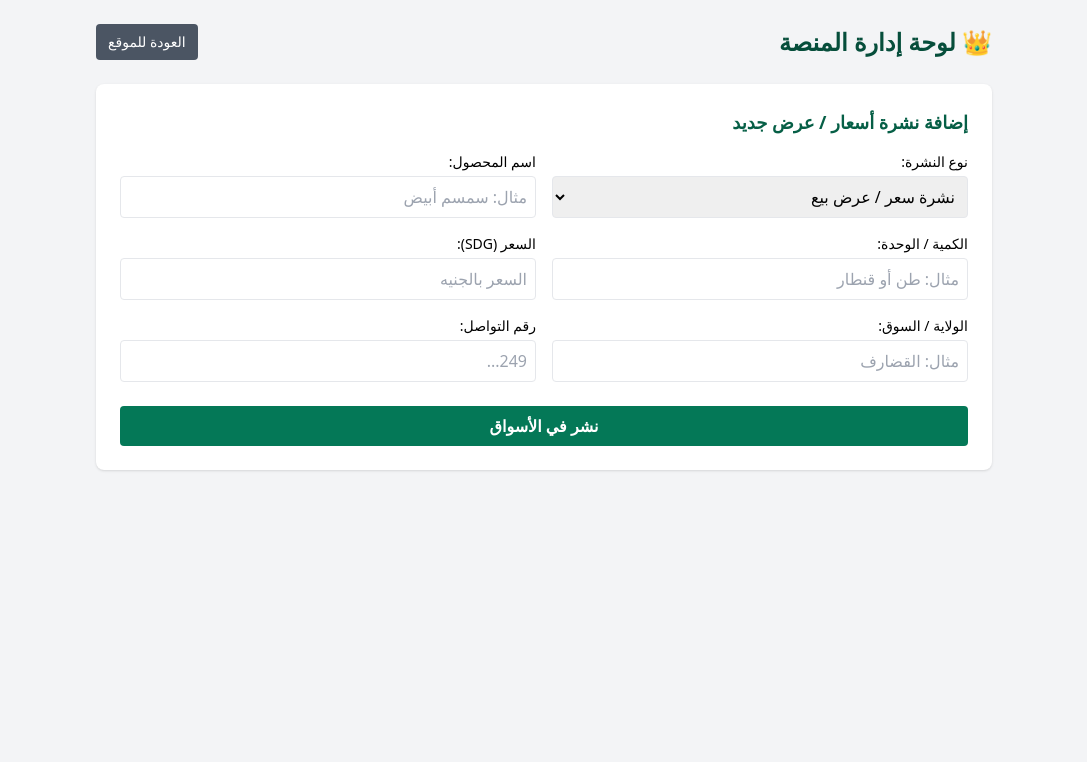
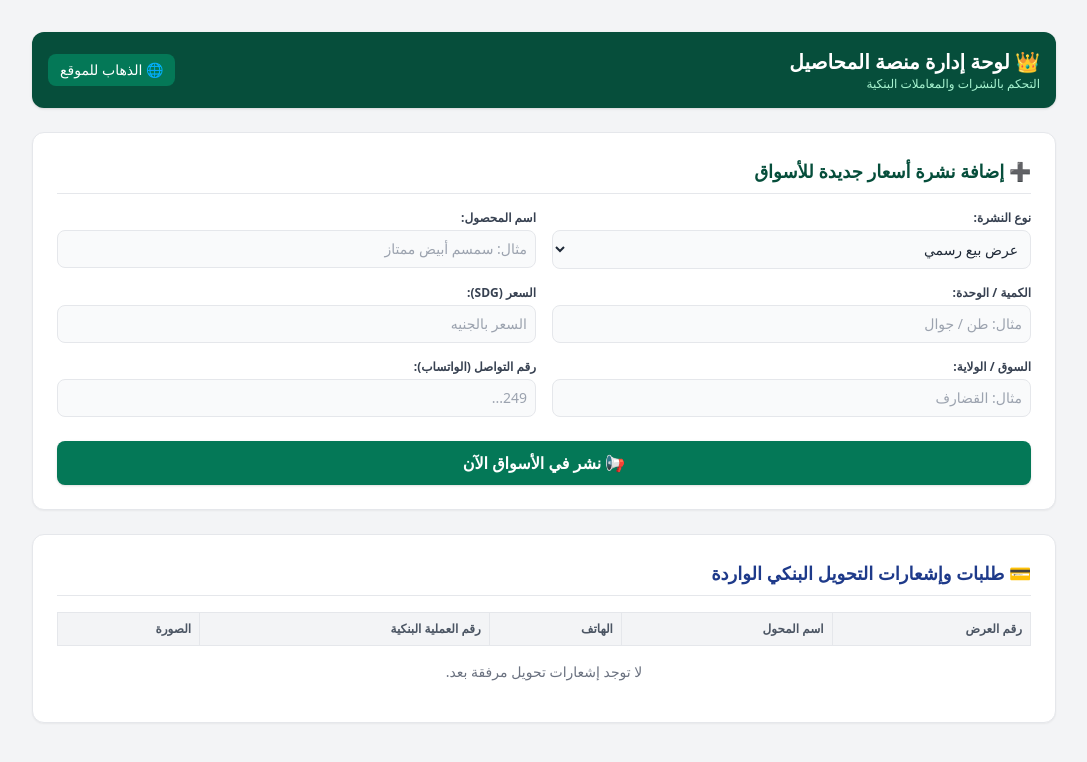
Before and after one commit to m95ALMAHI/mhassel, a FastAPI app: template templates/admin.html in a window 1280 px wide. Shown: the top 762 px of the page, without its empty margins (96-1183 px from the left). Run offline with FastAPI, Linux system fonts and the light colour scheme; the template is opened without the code that fills it, so the values that code supplies are empty; some libraries are stand-ins or nearby versions.

Commit message:
Add independent admin template and fix add-order redirects

```diff
--- a/main.py
+++ b/main.py
@@ -9,10 +9,8 @@ from fastapi.templating import Jinja2Templates
 from fastapi.security import HTTPBasic, HTTPBasicCredentials
 from sqlalchemy import create_engine, text
 
-# تحميل متغيرات البيئة (.env)
 load_dotenv()
 
-# إعداد اتصال قاعدة البيانات Supabase / PostgreSQL
 DATABASE_URL = os.getenv("DATABASE_URL", "").strip()
 if DATABASE_URL.startswith("postgres://"):
     DATABASE_URL = DATABASE_URL.replace("postgres://", "postgresql://", 1)
@@ -21,14 +19,13 @@ engine = create_engine(DATABASE_URL, pool_pre_ping=True) if DATABASE_URL else No
 
 app = FastAPI(title="بورصة محاصيل السودان")
 
-# مجلد المرفقات لحفظ صور إشعارات بنكك / التحويلات
 UPLOAD_DIR = "static/uploads"
 os.makedirs(UPLOAD_DIR, exist_ok=True)
 
 app.mount("/static", StaticFiles(directory="static"), name="static")
 templates = Jinja2Templates(directory="templates")
 
-# نظام حماية لوحة المدير (Basic Auth)
+# بيانات دخول لوحة التحكم
 security = HTTPBasic()
 ADMIN_USERNAME = os.getenv("ADMIN_USER", "admin")
 ADMIN_PASSWORD = os.getenv("ADMIN_PASS", "sd_crops_2026")
@@ -44,46 +41,65 @@ def authenticate_admin(credentials: HTTPBasicCredentials = Depends(security)):
         )
     return credentials.username
 
-# ---------------------------------------------------------
-# 1️⃣ الصفحة الرئيسية (عرض بورصة الأسعار والتداولات)
-# ---------------------------------------------------------
+# --- 1. الرئيسية ---
 @app.get("/", response_class=HTMLResponse)
 async def home(request: Request):
     orders = []
     if engine:
         try:
             with engine.connect() as conn:
-                result = conn.execute(text("SELECT * FROM market_orders ORDER BY created_at DESC"))
+                result = conn.execute(text("SELECT * FROM market_orders ORDER BY id DESC"))
                 raw_orders = [dict(row._mapping) for row in result]
-
-                # إنشاء رابط الواتساب المباشر لكل عرض
                 for order in raw_orders:
-                    msg = f"السلام عليكم، أرغب في الاستفسار/طلب محصول: {order['crop_name']}\nالكمية: {order['quantity']}\nالسعر: {order['price_per_unit']} SDG\nالمنطقة: {order['state']}"
+                    msg = f"السلام عليكم، أود الاستفسار عن عرض المحصول: {order['crop_name']}\nالكمية: {order['quantity']}\nالسعر: {order['price_per_unit']} SDG"
                     order['wa_link'] = f"https://wa.me/{order['phone']}?text={urllib.parse.quote(msg)}"
                     orders.append(order)
         except Exception as e:
-            print(f"Error fetching market orders: {e}")
+            print(f"Error fetching orders: {e}")
 
     return templates.TemplateResponse("index.html", {"request": request, "orders": orders})
 
-# ---------------------------------------------------------
-# 2️⃣ لوحة تحكم المدير (إضافة نشرة أسعار جديدة)
-# ---------------------------------------------------------
+# --- 2. صفحة الإدارة المستقلة ---
 @app.get("/admin", response_class=HTMLResponse)
-@app.get("/add-price", response_class=HTMLResponse)
 async def admin_dashboard(request: Request, username: str = Depends(authenticate_admin)):
     transactions = []
     if engine:
         try:
             with engine.connect() as conn:
-                res = conn.execute(text("SELECT * FROM transactions ORDER BY created_at DESC"))
+                res = conn.execute(text("SELECT * FROM transactions ORDER BY id DESC"))
                 transactions = [dict(row._mapping) for row in res]
         except Exception as e:
             print(f"Admin fetch error: {e}")
 
     return templates.TemplateResponse("admin.html", {"request": request, "transactions": transactions})
 
-# مسار معالجة إضافة النشرة من قبل المدير
+# --- 3. مسار إضافة عرض/طلب مباشر من الصفحة الرئيسية ---
+@app.post("/add-order")
+async def add_order(
+    crop_name: str = Form(...),
+    order_type: str = Form(...),
+    quantity: str = Form(...),
+    price_per_unit: float = Form(...),
+    state: str = Form(...),
+    phone: str = Form(...)
+):
+    if engine:
+        try:
+            with engine.connect() as conn:
+                conn.execute(text("""
+                    INSERT INTO market_orders (crop_name, order_type, quantity, price_per_unit, state, phone)
+                    VALUES (:crop, :type, :qty, :price, :state, :phone)
+                """), {
+                    "crop": crop_name, "type": order_type, "qty": quantity,
+                    "price": price_per_unit, "state": state, "phone": phone
+                })
+                conn.commit()
+        except Exception as e:
+            print(f"Error adding order: {e}")
+
+    return RedirectResponse(url="/", status_code=303)
+
+# --- 4. مسار إضافة نشرة من الأدمن ---
 @app.post("/add-price")
 async def process_add_price(
     crop_name: str = Form(...),
@@ -106,67 +122,6 @@ async def process_add_price(
                 })
                 conn.commit()
         except Exception as e:
-            print(f"Error adding price: {e}")
+            print(f"Error adding price from admin: {e}")
 
-    return RedirectResponse(url="/", status_code=303)
-
-# ---------------------------------------------------------
-# 3️⃣ إضافة عرض أو طلب جديد من المستخدمين
-# ---------------------------------------------------------
-@app.post("/add-order")
-async def add_order(
-    crop_name: str = Form(...),
-    order_type: str = Form(...),
-    quantity: str = Form(...),
-    price_per_unit: float = Form(...),
-    state: str = Form(...),
-    phone: str = Form(...)
-):
-    if engine:
-        try:
-            with engine.connect() as conn:
-                conn.execute(text("""
-                    INSERT INTO market_orders (crop_name, order_type, quantity, price_per_unit, state, phone)
-                    VALUES (:crop, :type, :qty, :price, :state, :phone)
-                """), {
-                    "crop": crop_name, "type": order_type, "qty": quantity,
-                    "price": price_per_unit, "state": state, "phone": phone
-                })
-                conn.commit()
-        except Exception as e:
-            print(f"Error inserting order: {e}")
-
-    return RedirectResponse(url="/", status_code=303)
-
-# ---------------------------------------------------------
-# 4️⃣ تسجيل وتأكيد إشعار الدفع البنكي
-# ---------------------------------------------------------
-@app.post("/submit-payment")
-async def submit_payment(
-    order_id: int = Form(...),
-    buyer_name: str = Form(...),
-    buyer_phone: str = Form(...),
-    bank_tx_id: str = Form(...),
-    receipt: UploadFile = File(...)
-):
-    receipt_filename = f"{bank_tx_id}_{receipt.filename}"
-    file_path = os.path.join(UPLOAD_DIR, receipt_filename)
-
-    with open(file_path, "wb") as f:
-        f.write(await receipt.read())
-
-    if engine:
-        try:
-            with engine.connect() as conn:
-                conn.execute(text("""
-                    INSERT INTO transactions (order_id, buyer_name, buyer_phone, bank_tx_id, receipt_image)
-                    VALUES (:order_id, :name, :phone, :tx_id, :img)
-                """), {
-                    "order_id": order_id, "name": buyer_name, "phone": buyer_phone,
-                    "tx_id": bank_tx_id, "img": f"/static/uploads/{receipt_filename}"
-                })
-                conn.commit()
-        except Exception as e:
-            print(f"Payment submission error: {e}")
-
-    return RedirectResponse(url="/?payment=success", status_code=303)
+    return RedirectResponse(url="/admin", status_code=303)
--- a/templates/admin.html
+++ b/templates/admin.html
@@ -6,51 +6,96 @@
     <title>لوحة التحكم | محاصيل السودان</title>
     <script src="https://cdn.tailwindcss.com"></script>
 </head>
-<body class="bg-gray-100 p-6">
-    <div class="max-w-4xl mx-auto">
-        <div class="flex justify-between items-center mb-6">
-            <h1 class="text-2xl font-bold text-emerald-900">👑 لوحة إدارة المنصة</h1>
-            <a href="/" class="text-sm bg-gray-600 text-white px-3 py-2 rounded">العودة للموقع</a>
+<body class="bg-gray-100 text-gray-800 p-4 md:p-8">
+
+    <div class="max-w-5xl mx-auto space-y-6">
+
+        <!-- Header -->
+        <div class="flex justify-between items-center bg-emerald-900 text-white p-4 rounded-xl shadow">
+            <div>
+                <h1 class="text-xl font-bold">👑 لوحة إدارة منصة المحاصيل</h1>
+                <p class="text-xs text-emerald-200">التحكم بالنشرات والمعاملات البنكية</p>
+            </div>
+            <a href="/" class="bg-emerald-700 hover:bg-emerald-600 px-3 py-1.5 rounded-lg text-sm transition">
+                🌐 الذهاب للموقع
+            </a>
         </div>
 
-        <!-- نموذج إضافة نشرة/عرض جديد -->
-        <div class="bg-white p-6 rounded-lg shadow mb-8">
-            <h2 class="text-lg font-bold mb-4 text-emerald-800">إضافة نشرة أسعار / عرض جديد</h2>
+        <!-- قسم إضافة نشرة رسمية -->
+        <div class="bg-white p-6 rounded-xl shadow-sm border border-gray-200">
+            <h2 class="text-lg font-bold text-emerald-900 mb-4 border-b pb-2">➕ إضافة نشرة أسعار جديدة للأسواق</h2>
             <form action="/add-price" method="POST" class="grid grid-cols-1 md:grid-cols-2 gap-4">
                 <div>
-                    <label class="block text-sm font-medium mb-1">نوع النشرة:</label>
-                    <select name="order_type" class="w-full border p-2 rounded">
-                        <option value="SELL">نشرة سعر / عرض بيع</option>
-                        <option value="BUY">طلب شراء</option>
+                    <label class="block text-xs font-bold text-gray-700 mb-1">نوع النشرة:</label>
+                    <select name="order_type" class="w-full border p-2 rounded-lg text-sm bg-gray-50 focus:ring-2 focus:ring-emerald-500 outline-none">
+                        <option value="SELL">عرض بيع رسمي</option>
+                        <option value="BUY">طلب شراء رسمي</option>
                     </select>
                 </div>
                 <div>
-                    <label class="block text-sm font-medium mb-1">اسم المحصول:</label>
-                    <input type="text" name="crop_name" placeholder="مثال: سمسم أبيض" class="w-full border p-2 rounded" required>
+                    <label class="block text-xs font-bold text-gray-700 mb-1">اسم المحصول:</label>
+                    <input type="text" name="crop_name" placeholder="مثال: سمسم أبيض ممتاز" class="w-full border p-2 rounded-lg text-sm bg-gray-50 focus:ring-2 focus:ring-emerald-500 outline-none" required>
                 </div>
                 <div>
-                    <label class="block text-sm font-medium mb-1">الكمية / الوحدة:</label>
-                    <input type="text" name="quantity" placeholder="مثال: طن أو قنطار" class="w-full border p-2 rounded" required>
+                    <label class="block text-xs font-bold text-gray-700 mb-1">الكمية / الوحدة:</label>
+                    <input type="text" name="quantity" placeholder="مثال: طن / جوال" class="w-full border p-2 rounded-lg text-sm bg-gray-50 focus:ring-2 focus:ring-emerald-500 outline-none" required>
                 </div>
                 <div>
-                    <label class="block text-sm font-medium mb-1">السعر (SDG):</label>
-                    <input type="number" step="0.01" name="price_per_unit" placeholder="السعر بالجنيه" class="w-full border p-2 rounded" required>
+                    <label class="block text-xs font-bold text-gray-700 mb-1">السعر (SDG):</label>
+                    <input type="number" step="0.01" name="price_per_unit" placeholder="السعر بالجنيه" class="w-full border p-2 rounded-lg text-sm bg-gray-50 focus:ring-2 focus:ring-emerald-500 outline-none" required>
                 </div>
                 <div>
-                    <label class="block text-sm font-medium mb-1">الولاية / السوق:</label>
-                    <input type="text" name="state" placeholder="مثال: القضارف" class="w-full border p-2 rounded" required>
+                    <label class="block text-xs font-bold text-gray-700 mb-1">السوق / الولاية:</label>
+                    <input type="text" name="state" placeholder="مثال: القضارف" class="w-full border p-2 rounded-lg text-sm bg-gray-50 focus:ring-2 focus:ring-emerald-500 outline-none" required>
                 </div>
                 <div>
-                    <label class="block text-sm font-medium mb-1">رقم التواصل:</label>
-                    <input type="text" name="phone" placeholder="249..." class="w-full border p-2 rounded" required>
+                    <label class="block text-xs font-bold text-gray-700 mb-1">رقم التواصل (الواتساب):</label>
+                    <input type="text" name="phone" placeholder="249..." class="w-full border p-2 rounded-lg text-sm bg-gray-50 focus:ring-2 focus:ring-emerald-500 outline-none" required>
                 </div>
                 <div class="md:col-span-2 mt-2">
-                    <button type="submit" class="w-full bg-emerald-700 hover:bg-emerald-800 text-white font-bold py-2 rounded">
-                        نشر في الأسواق
+                    <button type="submit" class="w-full bg-emerald-700 hover:bg-emerald-800 text-white font-bold py-2.5 rounded-lg shadow transition">
+                        📢 نشر في الأسواق الآن
                     </button>
                 </div>
             </form>
         </div>
+
+        <!-- سجل إشعارات التحويلات البنكية -->
+        <div class="bg-white p-6 rounded-xl shadow-sm border border-gray-200">
+            <h2 class="text-lg font-bold text-blue-900 mb-4 border-b pb-2">💳 طلبات وإشعارات التحويل البنكي الواردة</h2>
+            <div class="overflow-x-auto">
+                <table class="w-full text-right border-collapse">
+                    <thead class="bg-gray-100 text-xs text-gray-600">
+                        <tr>
+                            <th class="p-2 border">رقم العرض</th>
+                            <th class="p-2 border">اسم المحول</th>
+                            <th class="p-2 border">الهاتف</th>
+                            <th class="p-2 border">رقم العملية البنكية</th>
+                            <th class="p-2 border">الصورة</th>
+                        </tr>
+                    </thead>
+                    <tbody class="text-sm">
+                        {% for tx in transactions %}
+                        <tr class="border-b hover:bg-gray-50">
+                            <td class="p-2 border font-bold">#{{ tx.order_id }}</td>
+                            <td class="p-2 border">{{ tx.buyer_name }}</td>
+                            <td class="p-2 border">{{ tx.buyer_phone }}</td>
+                            <td class="p-2 border font-mono text-blue-700">{{ tx.bank_tx_id }}</td>
+                            <td class="p-2 border">
+                                <a href="{{ tx.receipt_image }}" target="_blank" class="text-xs bg-blue-100 text-blue-800 px-2 py-1 rounded">عرض الإشعار 🖼️</a>
+                            </td>
+                        </tr>
+                        {% else %}
+                        <tr>
+                            <td colspan="5" class="text-center p-4 text-gray-500">لا توجد إشعارات تحويل مرفقة بعد.</td>
+                        </tr>
+                        {% endfor %}
+                    </tbody>
+                </table>
+            </div>
+        </div>
+
     </div>
+
 </body>
 </html>
```
